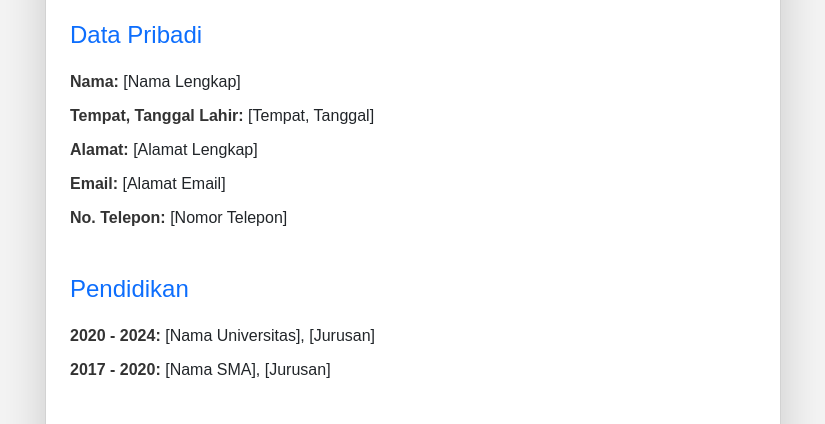
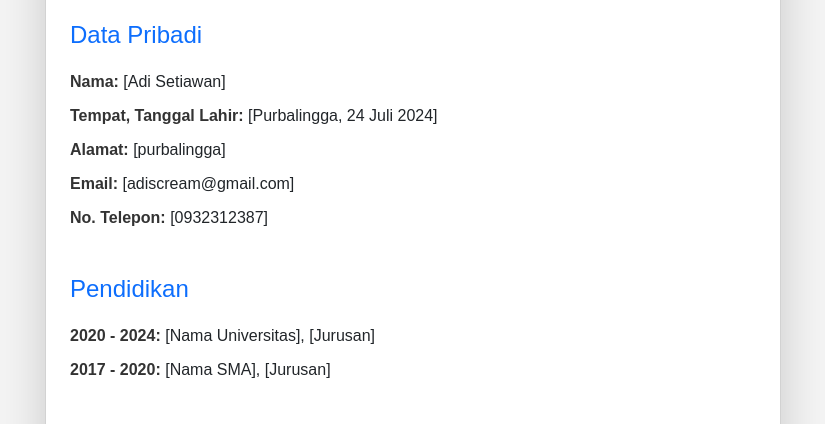
Before and after one commit to adisetiawan123/biodata, a plain HTML site: page index.html in a window 1280 px wide. Shown: the part 298-722 px from the top of the page, without its empty margins (227-1052 px from the left). Drawn offline with nearby package versions, Linux system fonts and the light colour scheme.

Commit message:
Update index.html dari web
update dari web

```diff
--- a/index.html
+++ b/index.html
@@ -21,11 +21,11 @@
                     <div class="section mb-4">
                         <h2 class="text-primary">Data Pribadi</h2>
                         <ul class="list-unstyled">
-                            <li><strong>Nama:</strong> [Nama Lengkap]</li>
-                            <li><strong>Tempat, Tanggal Lahir:</strong> [Tempat, Tanggal]</li>
-                            <li><strong>Alamat:</strong> [Alamat Lengkap]</li>
-                            <li><strong>Email:</strong> [Alamat Email]</li>
-                            <li><strong>No. Telepon:</strong> [Nomor Telepon]</li>
+                            <li><strong>Nama:</strong> [Adi Setiawan]</li>
+                            <li><strong>Tempat, Tanggal Lahir:</strong> [Purbalingga, 24 Juli 2024]</li>
+                            <li><strong>Alamat:</strong> [purbalingga]</li>
+                            <li><strong>Email:</strong> [adiscream@gmail.com]</li>
+                            <li><strong>No. Telepon:</strong> [0932312387]</li>
                         </ul>
                     </div>
 
```
